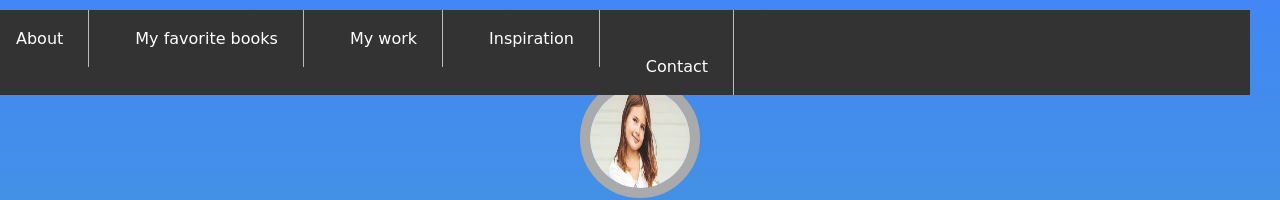
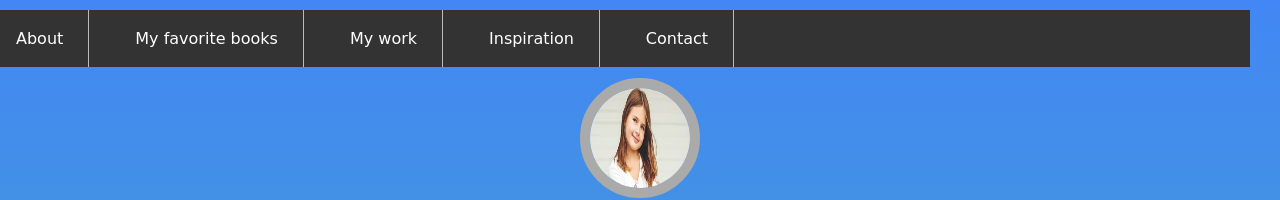
Before and after one commit to JontyTheGreat/myblog, a plain HTML site: page index.html in a window 1280 px wide. Shown: the top 200 px of the page. Drawn offline with Linux system fonts and the light colour scheme.

Commit message:
Add files via upload

```diff
--- a/index.html
+++ b/index.html
@@ -16,9 +16,10 @@
 		<li class="link"><a href="#bio">About</a></li>
 		<li class="link"><a href="#References">My favorite books</a></li>
 		<li class="link"><a href="#Mywork">My work</a></li>
-		<li class="link"><a href=#myInspiration>Inspiration</li>
-		<li class="link"><a href=#contact>Contact</li>
+		<li class="link"><a href="#myInspiration">Inspiration</a></li>
+		<li class="link"><a href="#contact">Contact</a></li>
 	</ul>
+
 	<section id="welcome">
 		<img src="kid.jpg">
 		<h1>My Favorite hobby is <br><span id="myname">Reading books</span></h1>
@@ -47,20 +48,16 @@
 		<h1>My Inspiration</h1>
 
 		<div class="line"></div>
-		<div id="myname">
-			click on the pictures to view my Inspiration</div>
+		<div id="myname">click on the pictures to view my Inspiration</div>
 
 		<div>
-
 			<span>
 				<!--  Add the link, "https://www.jkrowling.com/" to the anchor tag below -->
-				<a href=""https://www.jkrowling.com/"" target="_blank">
+				<a href="https://www.jkrowling.com/" target="_blank">
 					<img id="picture" src="jkrowling.jpg">
 				</a>
 			</span>
-
 			<span>
-
 				<a href="https://en.wikipedia.org/wiki/Arundhati_Roy" target="_blank">
 					<img id="picture" src="arundhati.jpg">
 				</a>
--- a/portfolio.css
+++ b/portfolio.css
@@ -106,7 +106,7 @@ img {
 
 img:hover {
     /*Give transform property to scale to 0.9*/
-    transform: scale (0.9);
+    transform: scale(0.9);
 }
 ul {
     list-style-type: none;
```
